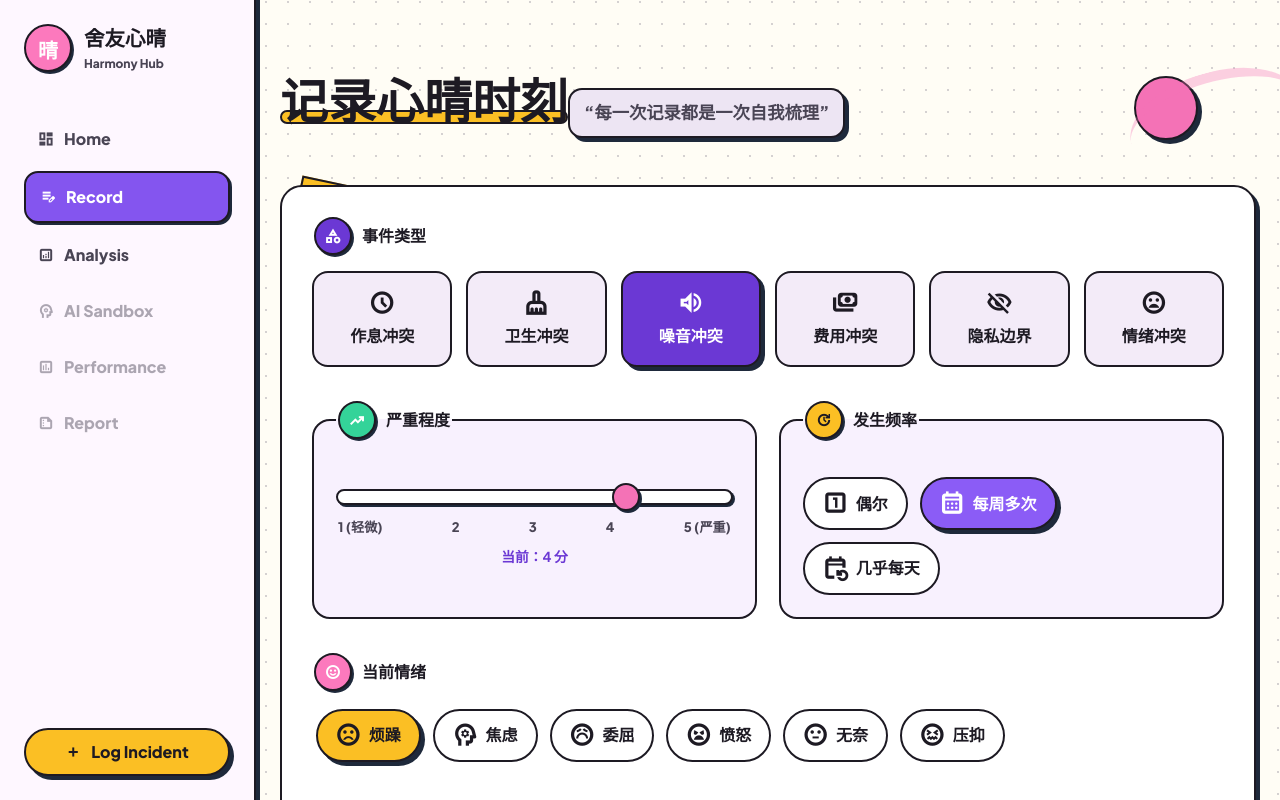
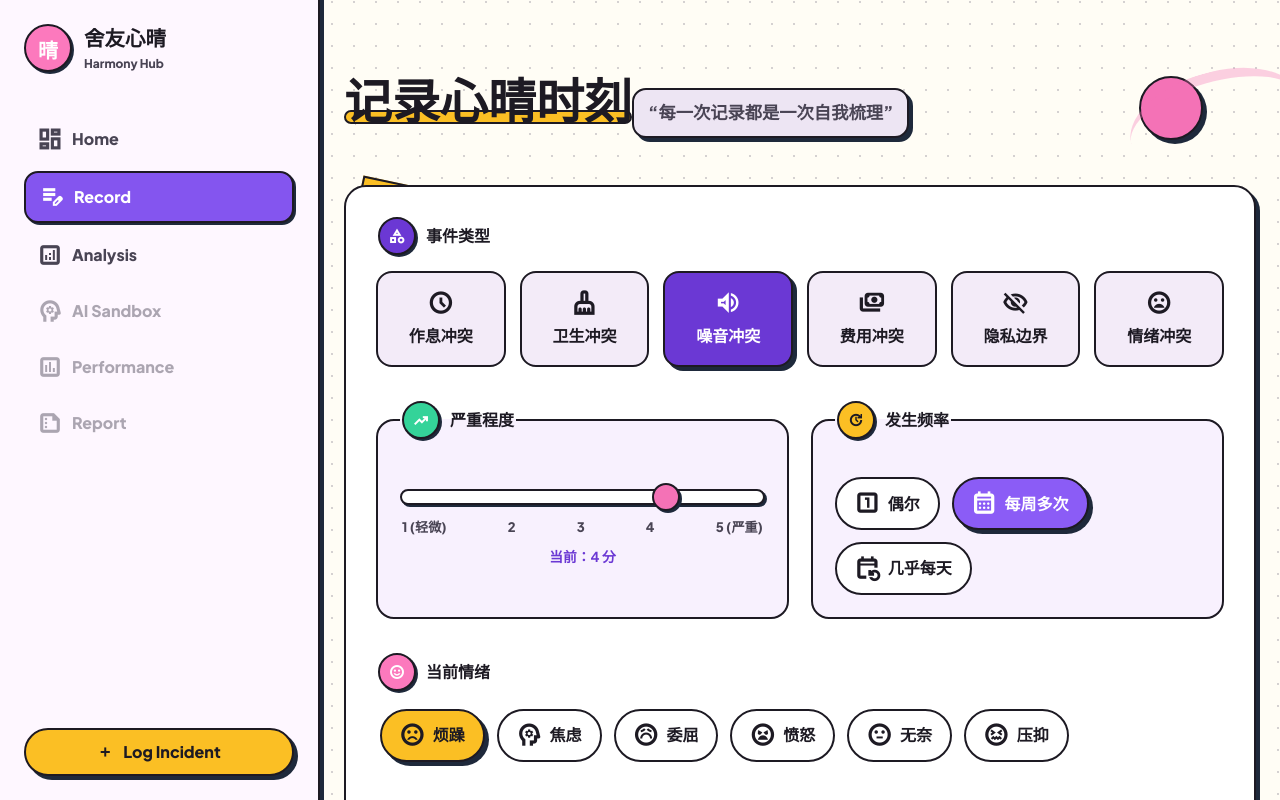
Before and after one commit to zzzcccwww999/dorm-harmony-ai, a Vue app in the folder frontend/: page /record in a window 1280 px wide. Shown: the top 800 px of the page. Built offline with nearby package versions, Linux system fonts and the light colour scheme.

Commit message:
fix(frontend): tune fixed sidebar width and icons

```diff
--- a/frontend/src/styles/main.css
+++ b/frontend/src/styles/main.css
@@ -149,10 +149,10 @@ h3,
   left: 0;
   z-index: 30;
   display: flex;
-  flex: 0 0 16rem;
+  flex: 0 0 20rem;
   flex-direction: column;
   gap: 24px;
-  width: 16rem;
+  width: 20rem;
   height: 100vh;
   padding: 24px;
   border-width: 0 2px 0 0;
@@ -228,6 +228,10 @@ h3,
   padding: 12px 14px;
 }
 
+.sidebar .nav-pill .material-symbol {
+  font-size: 1.5rem;
+}
+
 .nav-pill.router-link-active {
   border: 2px solid var(--ink);
   background: var(--primary-container);
@@ -255,6 +259,10 @@ h3,
   color: var(--ink);
 }
 
+.sidebar-cta .material-symbol {
+  font-size: 1rem;
+}
+
 .sidebar-cta:hover {
   box-shadow: 6px 6px 0 0 var(--shadow-dark);
   transform: translate(-2px, -2px);
@@ -263,7 +271,7 @@ h3,
 .content-shell {
   position: relative;
   flex: 1;
-  margin-left: 16rem;
+  margin-left: 20rem;
   min-width: 0;
 }
 
```
Also changed, not shown: frontend/scripts/verify-week1.mjs (+15 -3 lines).
